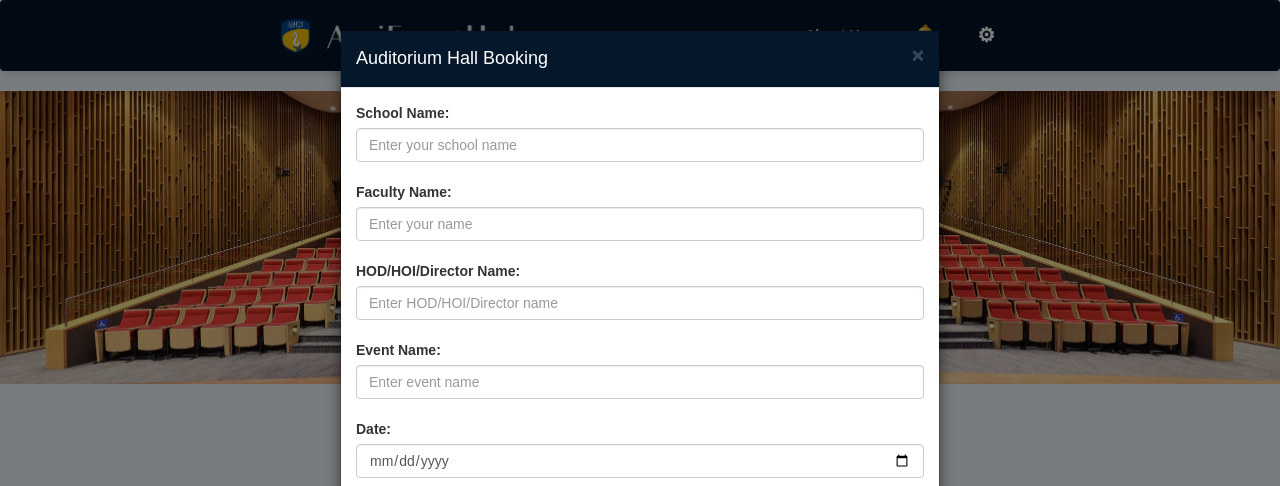
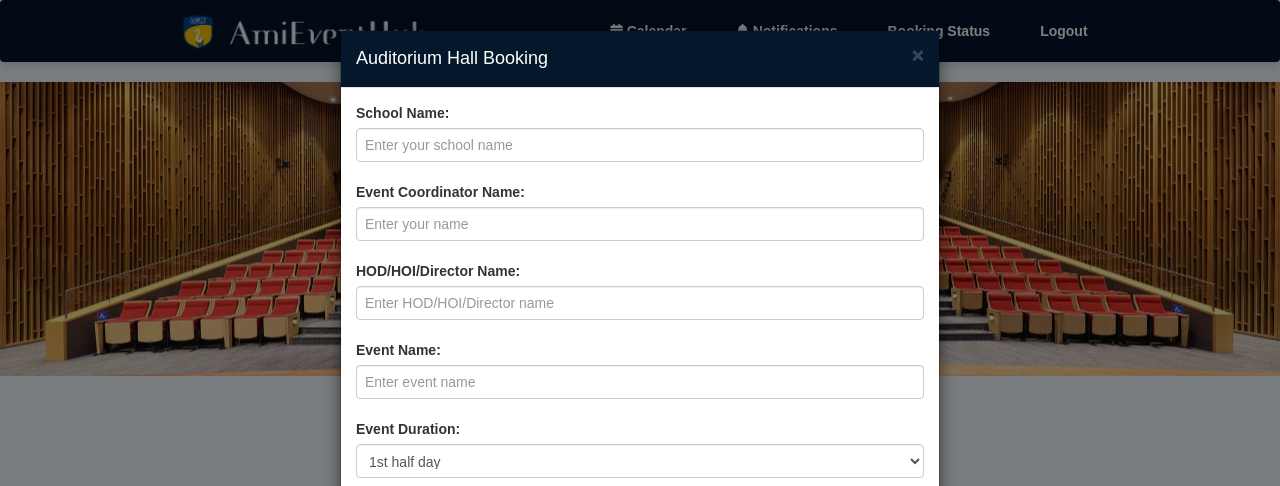
Before and after one commit to nexiouscaliver/amity-booking-portal, a Flask app: page /index in a window 1280 px wide, after a click on "Select". Shown: the top 486 px of the page. Run offline with Flask 3, Linux system fonts and the light colour scheme; the visitor is signed in with stand-in values (Sample User, id 1); some libraries are stand-ins or nearby versions.

Commit message:
updated index.Html

```diff
--- a/web/templates/index.html
+++ b/web/templates/index.html
@@ -5,8 +5,9 @@
   <meta charset="UTF-8">
   <meta name="viewport" content="width=device-width, initial-scale=1.0">
   <title>Hall Management System</title>
-
+  <link rel="stylesheet" href="https://cdnjs.cloudflare.com/ajax/libs/font-awesome/6.0.0-beta3/css/all.min.css">
   <link rel="stylesheet" href="https://maxcdn.bootstrapcdn.com/bootstrap/3.4.1/css/bootstrap.min.css">
+  <link rel="stylesheet" href="https://code.jquery.com/ui/1.12.1/themes/base/jquery-ui.css">
   <link rel="apple-touch-icon" sizes="180x180" href="{{ url_for('static',filename='apple-touch-icon.png') }}">
     <link rel="icon" type="image/png" sizes="32x32" href="{{ url_for('static',filename='favicon-32x32.png') }}">
     <link rel="icon" type="image/png" sizes="16x16" href="{{ url_for('static',filename='favicon-16x16.png') }}">
@@ -207,6 +181,46 @@
     footer a:hover {
       text-decoration: underline;
     }
+/*  styling for the color of calender */
+.form-control {
+  border: 1px solid #ccc;
+  padding: 8px;
+  font-size: 14px;
+}
+
+/* Color for fully booked dates */
+.booked-full-color {
+  background-color: #ff9999; /* Red */
+}
+
+/* Color for dates booked for the first half */
+.booked-first-half-color {
+  background-color: #ffc966; /* Orange */
+}
+
+/* Color for dates booked for the second half */
+.booked-second-half-color {
+  background-color: #99ccff; /* Blue */
+}
+
+/* Color for dates that are not booked */
+.not-booked-color {
+  background-color: #b3ffb3; /* Green */
+}
+
+
+ /*  styles for the calendar  */
+td[data-day] {
+  border-radius: 50%;
+  text-align: center;
+  line-height: 2;
+  cursor: pointer;
+}
+
+td[data-day]:hover {
+  background-color: black;
+}
+
   </style>
 </head>
 
@@ -217,21 +231,23 @@
       <div class="logo">
         <img src="Amity-logo.png" alt="Logo">
         <img src="name.2.png" alt="Logo">
-
       </div>
       <div class="menu">
-        <a href="#aboutus">About Us</a>
-        <span class="icon">&#128276;</span>
-        <div class="icon">&#9881;
-          <div class="dropdown">
-            <a href="#profile">Profile</a>
-            <a href="{{url_for('status')}}">Status</a>
+        <a href="#calendar" class="menu-item">
+          <i class="fas fa-calendar-alt"></i> <!-- Calendar icon -->
+          Calendar
+        </a>
+        <a href="#notifications" class="menu-item">
+          <i class="fas fa-bell"></i> <!-- Notification icon -->
+          Notifications
+            <a href="{{url_for('status')}}">Booking Status</a>
             <a href="{{url_for('home')}}">Logout</a>
           </div>
-        </div>
+        </a>
       </div>
     </div>
   </header>
+
 
   <main>
     <section class="hero">
@@ -302,8 +318,8 @@
                 <input type="text" class="form-control" id="auditoriumSchoolName" name="auditoriumSchoolName" placeholder="Enter your school name" required>
               </div>
               <div class="form-group">
-                <label for="auditoriumFacultyName">Faculty Name:</label>
-                <input type="text" class="form-control" id="auditoriumFacultyName" name="auditoriumFacultyName" placeholder="Enter your name" required>
+                <label for="auditoriumEventCoordinatorName">Event Coordinator Name:</label>
+                <input type="text" class="form-control" id="auditoriumEventCoordinatorName" name="auditoriumEventCoordinatorName" placeholder="Enter your name" required>
               </div>
               <div class="form-group">
                 <label for="auditoriumHodName">HOD/HOI/Director Name:</label>
@@ -314,16 +330,20 @@
                 <input type="text" class="form-control" id="auditoriumEventName" name="auditoriumEventName" placeholder="Enter event name" required>
               </div>
               <div class="form-group">
-                <label for="auditoriumDate">Date:</label>
-                <input type="date" class="form-control" id="auditoriumDate" name="auditoriumDate" required>
+                <label for="auditoriumDuration">Event Duration:</label>
+                <select class="form-control" id="auditoriumDuration" name="auditoriumDuration" required>
+                  <option value="1stHalf">1st half day</option>
+                  <option value="2ndHalf">2nd half day</option>
+                  <option value="fullDay">Full day</option>
+                </select>
               </div>
               <div class="form-group">
-                <label for="auditoriumTime">Start Time:</label>
-                <input type="time" class="form-control" id="sauditoriumTime" name="auditoriumsTime" required>
+                <label for="auditoriumdate">Date of Event:</label>
+                <input type="date" class="form-control" id="auditoriumdate" name="date" required onchange="updateDayOfWeek('auditoriumdate', 'auditoriumday'); updateCalendarColor('auditoriumdate')">
               </div>
               <div class="form-group">
-                <label for="auditoriumTime">End Time:</label>
-                <input type="time" class="form-control" id="eauditoriumTime" name="auditoriumeTime" required>
+                <label for="auditoriumday">Day of Event:</label>
+                <input type="text" class="form-control" id="auditoriumday" name="day" readonly>
               </div>
               <div class="form-group">
                 <label for="auditoriumResourcePersonName">Resource Person Name:</label>
@@ -334,11 +354,11 @@
                 <textarea class="form-control" id="auditoriumResourcePersonDetail" name="auditoriumResourcePersonDetail" placeholder="Enter resource person details" required></textarea>
               </div>
               <div class="form-group">
-                <label for="auditoriumEmail">Email:</label>
+                <label for="auditoriumEmail">Event Coordinator's Email:</label>
                 <input type="email" class="form-control" id="auditoriumEmail" name="auditoriumEmail" placeholder="Enter your email" required>
               </div>
               <div class="form-group">
-                <label for="auditoriumPhone">Phone Number:</label>
+                <label for="auditoriumPhone">Event Coordinator's Phone Number:</label>
                 <input type="tel" class="form-control" id="auditoriumPhone" name="auditoriumPhone" placeholder="Enter your phone number" required>
               </div>
               <button type="submit" class="btn btn-primary">Submit</button>
@@ -363,8 +383,8 @@
                 <input type="text" class="form-control" id="seminarSchoolName" name="seminarSchoolName" placeholder="Enter your school name" required>
               </div>
               <div class="form-group">
-                <label for="seminarFacultyName">Faculty Name:</label>
-                <input type="text" class="form-control" id="seminarFacultyName" name="seminarFacultyName" placeholder="Enter your name" required>
+                <label for="seminarEventCoordinatorName">Event Coordinator Name:</label>
+                <input type="text" class="form-control" id="seminarEventCoordinatoryName" name="seminarEventCoordinatorName" placeholder="Enter your name" required>
               </div>
               <div class="form-group">
                 <label for="seminarHodName">HOD/HOI/Director Name:</label>
@@ -375,17 +395,22 @@
                 <input type="text" class="form-control" id="seminarEventName" name="seminarEventName" placeholder="Enter event name" required>
               </div>
               <div class="form-group">
-                <label for="seminarDate">Date:</label>
-                <input type="date" class="form-control" id="seminarDate" name="seminarDate" required>
+                <label for="seminarDuration">Event Duration:</label>
+                <select class="form-control" id="seminarDuration" name="seminarDuration" required>
+                  <option value="1stHalf">1st half day</option>
+                  <option value="2ndHalf">2nd half day</option>
+                  <option value="fullDay">Full day</option>
+                </select>
               </div>
               <div class="form-group">
-                <label for="seminarTime">Start Time:</label>
-                <input type="time" class="form-control" id="seminarsTime" name="seminarsTime" required>
+                <label for="seminardate">Date of Event:</label>
+                <input type="date" class="form-control" id="seminardate" name="date" required onchange="updateDayOfWeek('seminardate', 'seminarday'); updateCalendarColor('seminardate')">
               </div>
               <div class="form-group">
-                <label for="seminarTime">End Time:</label>
-                <input type="time" class="form-control" id="seminareTime" name="seminareTime" required>
+                <label for="seminarday">Day of Event:</label>
+                <input type="text" class="form-control" id="seminarday" name="day" readonly>
               </div>
+
               <div class="form-group">
                 <label for="seminarResourcePersonName">Resource Person Name:</label>
                 <input type="text" class="form-control" id="seminarResourcePersonName" name="seminarResourcePersonName" placeholder="Enter resource person name" required>
@@ -395,11 +420,11 @@
                 <textarea class="form-control" id="seminarResourcePersonDetail" name="seminarResourcePersonDetail" placeholder="Enter resource person details " required></textarea>
               </div>
               <div class="form-group">
-                <label for="seminarEmail">Email:</label>
+                <label for="seminarEmail">Event Coordinator's Email:</label>
                 <input type="email" class="form-control" id="seminarEmail" name="seminarEmail" placeholder="Enter your email" required>
               </div>
               <div class="form-group">
-                <label for="seminarPhone">Phone Number:</label>
+                <label for="seminarPhone">Event Coordinator's Phone Number:</label>
                 <input type="tel" class="form-control" id="seminarPhone" name="seminarPhone" placeholder="Enter your phone number" required>
               </div>
               <button type="submit" class="btn btn-primary">Submit</button>
@@ -424,8 +449,8 @@
                 <input type="text" class="form-control" id="room105SchoolName" name="room105SchoolName" placeholder="Enter your school name" required>
               </div>
               <div class="form-group">
-                <label for="room105FacultyName">Faculty Name:</label>
-                <input type="text" class="form-control" id="room105FacultyName" name="room105FacultyName" placeholder="Enter your name" required>
+                <label for="room105EventCoordinatorName">Event Coordinator Name:</label>
+                <input type="text" class="form-control" id="room105EventCoordinatorName" name="room105EventCoordinatorName" placeholder="Enter your name" required>
               </div>
               <div class="form-group">
                 <label for="room105HodName">HOD/HOI/Director Name:</label>
@@ -436,6 +461,22 @@
                 <input type="text" class="form-control" id="room105EventName" name="room105EventName" placeholder="Enter event name" required>
               </div>
               <div class="form-group">
+                <label for="room105Duration">Event Duration:</label>
+                <select class="form-control" id="room105Duration" name="room105Duration" required>
+                  <option value="1stHalf">1st half day</option>
+                  <option value="2ndHalf">2nd half day</option>
+                  <option value="fullDay">Full day</option>
+                </select>
+              </div>
+              <div class="form-group">
+                <label for="room105date">Date of Event:</label>
+                <input type="date" class="form-control" id="room105date" name="date" required onchange="updateDayOfWeek('room105date', 'room105day'); updateCalendarColor('room105date')">
+              </div>
+              <div class="form-group">
+                <label for="room105day">Day of Event:</label>
+                <input type="text" class="form-control" id="room105day" name="day" readonly>
+              </div>
+              <div class="form-group">
                 <label for="room105ResourcePersonName">Resource Person Name:</label>
                 <input type="text" class="form-control" id="room105ResourcePersonName" name="room105ResourcePersonName" placeholder="Enter resource person name" required>
               </div>
@@ -444,23 +485,11 @@
                 <textarea class="form-control" id="room105ResourcePersonDetail" name="room105ResourcePersonDetail" placeholder="Enter resource person details " required></textarea>
               </div>
               <div class="form-group">
-                <label for="room105Date">Date:</label>
-                <input type="date" class="form-control" id="room105Date" name="room105Date" required>
-              </div>
-              <div class="form-group">
-                <label for="room105Time">Start Time:</label>
-                <input type="time" class="form-control" id="room105sTime" name="room105sTime" required>
-              </div>
-              <div class="form-group">
-                <label for="room105Time">End Time:</label>
-                <input type="time" class="form-control" id="room105eTime" name="room105eTime" required>
-              </div>
-              <div class="form-group">
-                <label for="room105Email">Email:</label>
+                <label for="room105Email">Event Coordinator's Email:</label>
                 <input type="email" class="form-control" id="room105Email" name="room105Email" placeholder="Enter your email" required>
               </div>
               <div class="form-group">
-                <label for="room105Phone">Phone Number:</label>
+                <label for="room105Phone">Event Coordinator's Phone Number:</label>
                 <input type="tel" class="form-control" id="room105Phone" name="room105Phone" placeholder="Enter your phone number" required>
               </div>
               <button type="submit" class="btn btn-primary">Submit</button>
@@ -485,8 +514,8 @@
                 <input type="text" class="form-control" id="crcSchoolName" name="crcSchoolName" placeholder="Enter your school name" required>
               </div>
               <div class="form-group">
-                <label for="crcFacultyName">Faculty Name:</label>
-                <input type="text" class="form-control" id="crcFacultyName" name="crcFacultyName" placeholder="Enter your name" required>
+                <label for="crcEventCoordinatorName">Event Coordinator Name:</label>
+                <input type="text" class="form-control" id="crcEventCoordinatorName" name="crcEventCoordinatorName" placeholder="Enter your name" required>
               </div>
               <div class="form-group">
                 <label for="crcHodName">HOD/HOI/Director Name:</label>
@@ -497,6 +526,24 @@
                 <input type="text" class="form-control" id="crcEventName" name="crcEventName" placeholder="Enter event name" required>
               </div>
               <div class="form-group">
+                <label for="crcDuration">Event Duration:</label>
+                <select class="form-control" id="crcDuration" name="crcDuration" required>
+                  <option value="1stHalf">1st half day</option>
+                  <option value="2ndHalf">2nd half day</option>
+                  <option value="fullDay">Full day</option>
+                </select>
+              </div>
+
+              <div class="form-group">
+                <label for="crcdate">Date of Event:</label>
+                <input type="date" class="form-control" id="crcdate" name="date" required onchange="updateDayOfWeek('crcdate', 'crcday'); updateCalendarColor('crcdate')">
+              </div>
+
+              <div class="form-group">
+                <label for="crcday">Day of the Week:</label>
+                <input type="text" class="form-control" id="crcday" name="day" readonly>
+              </div>
+              <div class="form-group">
                 <label for="crcResourcePersonName">Resource Person Name:</label>
                 <input type="text" class="form-control" id="crcResourcePersonName" name="crcResourcePersonName" placeholder="Enter resource person name" required>
               </div>
@@ -505,23 +552,11 @@
                 <textarea class="form-control" id="crcResourcePersonDetail" name="crcResourcePersonDetail" placeholder="Enter resource person details " required></textarea>
               </div>
               <div class="form-group">
-                <label for="crcDate">Date:</label>
-                <input type="date" class="form-control" id="crcDate" name="crcDate" required>
-              </div>
-              <div class="form-group">
-                <label for="crcTime">Start Time:</label>
-                <input type="time" class="form-control" id="crcsTime" name="crcsTime" required>
-              </div>
-              <div class="form-group">
-                <label for="crcTime">End Time:</label>
-                <input type="time" class="form-control" id="crceTime" name="crceTime" required>
-              </div>
-              <div class="form-group">
-                <label for="crcEmail">Email:</label>
+                <label for="crcEmail">Event Coordinator's Email:</label>
                 <input type="email" class="form-control" id="crcEmail" name="crcEmail" placeholder="Enter your email" required>
               </div>
               <div class="form-group">
-                <label for="crcPhone">Phone Number:</label>
+                <label for="crcPhone">Event Coordinator's Phone Number:</label>
                 <input type="tel" class="form-control" id="crcPhone" name="crcPhone" placeholder="Enter your phone number" required>
               </div>
               <button type="submit" class="btn btn-primary">Submit</button>
@@ -546,9 +583,61 @@
           }, false);
         });
       });
+
+      function updateDayOfWeek(dateInputId, dayInputId) {
+        const dateInput = document.getElementById(dateInputId);
+        const dayInput = document.getElementById(dayInputId);
+        const date = new Date(dateInput.value);
+        const options = { weekday: 'long' };
+        dayInput.value = date.toLocaleDateString('en-US', options);
+      }
+
+
+
+
+    function updateCalendarColor(dateInputId) {
+        const dateInput = document.getElementById(dateInputId);
+        const dateValue = dateInput.value;
+
+        // Hard-coded logic for determining booking status based on date
+        const bookingStatus = getBookingStatus(dateValue);
+
+        switch (bookingStatus) {
+            case 'full':
+                dateInput.style.backgroundColor = '#ff9999'; // Red for fully booked
+                break;
+            case 'first-half':
+                dateInput.style.backgroundColor = '#ffc966'; // Orange for first half booked
+                break;
+            case 'second-half':
+                dateInput.style.backgroundColor = '#99ccff'; // Blue for second half booked
+                break;
+            default:
+                dateInput.style.backgroundColor = '#b3ffb3'; // Green for not booked
+        }
+    }
+
+    function getBookingStatus(date) {
+        // Hard-coded booking status logic for demonstration purposes
+        // In a real scenario, replace this with your actual booking status determination logic
+        const day = new Date(date).getDate();
+        if (day % 4 === 0) return 'full';
+        if (day % 4 === 1) return 'first-half';
+        if (day % 4 === 2) return 'second-half';
+        return 'not-booked';
+    }
+
+
+
+
+
+
+
     </script>
 
-    <!-- Include jQuery and Bootstrap JS -->
+    <!-- Include jQuery and Bootstrap JS  and jQuery UI libraries-->
+
+    <script src="https://cdnjs.cloudflare.com/ajax/libs/fullcalendar/5.10.1/main.min.js"></script>
     <script src="https://ajax.googleapis.com/ajax/libs/jquery/1.12.4/jquery.min.js"></script>
     <script src="https://maxcdn.bootstrapcdn.com/bootstrap/3.3.7/js/bootstrap.min.js"></script>
 
```
Also changed, not shown: other parts of web/templates/index.html (+8 -33 lines).
